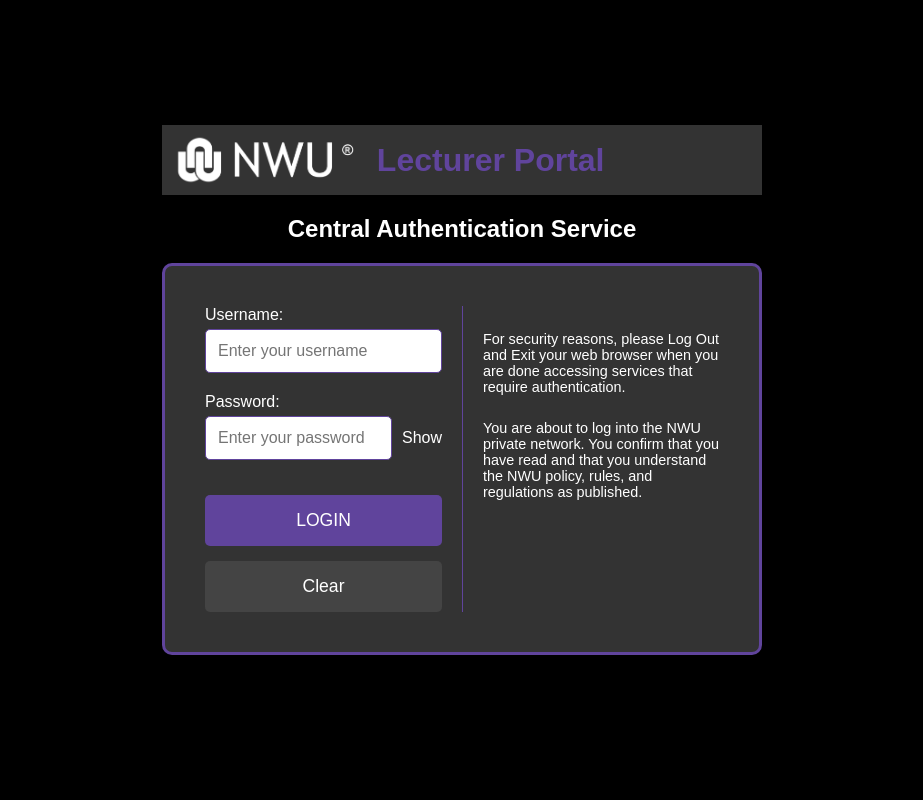
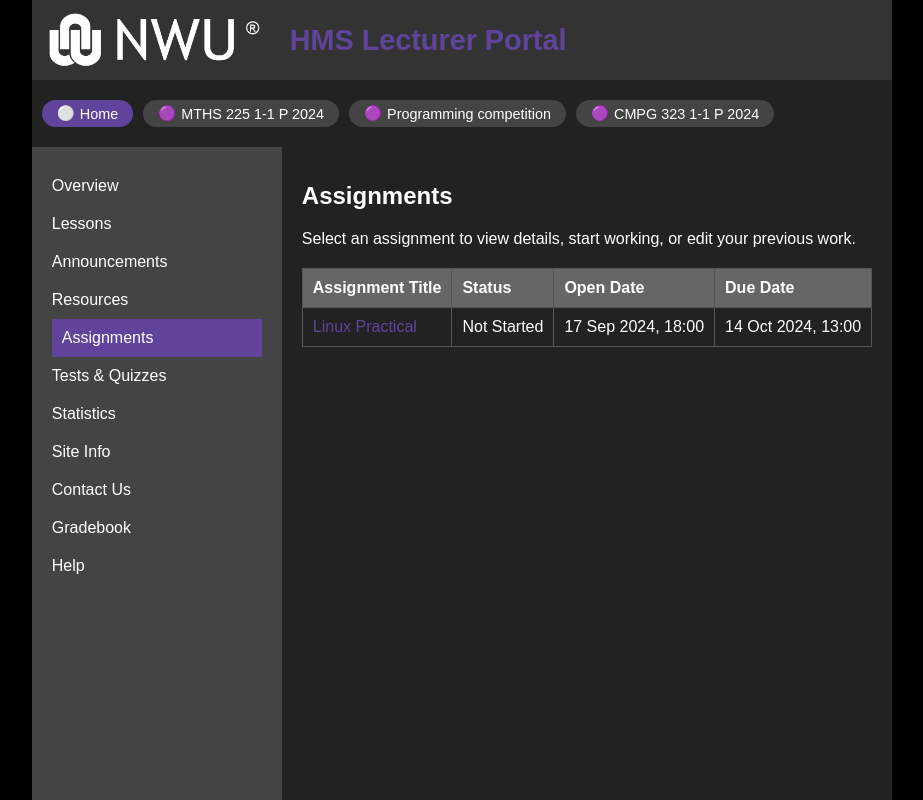
Before and after one commit to zainaaazz/FullStackWebApplication, a React (Create React App) app in the folder FRONT END/nwu-lecturer-portal/: page /assignments in a window 1280 px wide. Shown: the whole page, without its empty margins (178-1101 px from the left). Built offline with nearby package versions, Linux system fonts and the light colour scheme.

Commit message:
Assignments + Routing Front End

```diff
--- a/FRONT END/nwu-lecturer-portal/src/App.js
+++ b/FRONT END/nwu-lecturer-portal/src/App.js
@@ -1,16 +1,20 @@
 import React from 'react';
+import { BrowserRouter as Router, Route, Routes } from 'react-router-dom'; // Import React Router components
 import './App.css';
 import LoginForm from './components/LoginForm';
+import Assignments from './components/Assignments'; // Import the Assignments page
 
 function App() {
   return (
-    <div className="App">
-      <header className="header">
-        <img src={require('./assets/NWU-WhiteLogo.png')} alt="NWU Logo" className="nwu-logo" />
-        <h1 className="heading">Lecturer Portal</h1>
-      </header>
-      <LoginForm />
-    </div>
+    <Router>
+      <div className="App">
+
+        <Routes>
+          <Route path="/" element={<LoginForm />} /> {/* Route for the login form */}
+          <Route path="/assignments" element={<Assignments />} /> {/* Route for the assignments page */}
+        </Routes>
+      </div>
+    </Router>
   );
 }
 
--- /dev/null
+++ b/FRONT END/nwu-lecturer-portal/src/components/Assignments.css
@@ -0,0 +1,138 @@
+/* General layout and structure */
+.assignments-container {
+    display: flex;
+    flex-direction: column;
+    height: 100vh;
+    background-color: #222;
+    color: white;
+  }
+
+  /* Header styling */
+  .header {
+    display: flex;
+    align-items: center;
+    background-color: #333;
+    padding: 10px;
+  }
+
+ /* General Header Styling */
+.headerModules {
+    display: flex;
+    align-items: center;
+    background-color: #222;
+    padding: 10px;
+    gap: 10px; /* Space between tabs */
+    margin-top: 10px;
+    margin-bottom:10px;
+  }
+
+  /* Individual Module Tab */
+  .module-tab {
+    display: flex;
+    align-items: center;
+    background-color: #444; /* Default tab background */
+    color: white;
+    padding: 5px 15px;
+    border-radius: 20px;
+    cursor: pointer;
+    font-size: 0.9rem;
+  }
+
+  .module-tab.active {
+    background-color: #60449c; /* Active tab color (purple) */
+  }
+
+  .module-tab:hover {
+    background-color: #555; /* Hover color */
+  }
+
+  .module-tab .icon {
+    margin-right: 5px;
+  }
+
+  .module-tab .dropdown {
+    margin-left: 5px;
+    font-size: 0.8rem;
+  }
+
+  /* Responsive Flexbox for Overflow */
+  .headerModules {
+    flex-wrap: wrap;
+    overflow-x: auto;
+    white-space: nowrap;
+  }
+
+
+  .nwu-logo {
+    height: 60px;
+    margin-right: 20px;
+  }
+
+  .header h1 {
+    font-size: 1.8rem;
+    color: #60449c;
+  }
+
+  /* Content area */
+  .content {
+    display: flex;
+    flex-grow: 1;
+  }
+
+  /* Sidebar styling */
+  .sidebar {
+    background-color: #444;
+    width: 250px;
+    padding: 20px;
+  }
+
+  .sidebar ul {
+    list-style: none;
+    padding: 0;
+  }
+
+  .sidebar li {
+    padding: 10px 0;
+    cursor: pointer;
+  }
+
+  .sidebar li.active {
+    background-color: #60449c;
+    padding-left: 10px;
+  }
+
+  /* Main content styling */
+  .main-content {
+    flex-grow: 1;
+    padding: 20px;
+  }
+
+  .main-content h2 {
+    font-size: 1.5rem;
+    margin-bottom: 20px;
+  }
+
+  table {
+    width: 100%;
+    border-collapse: collapse;
+    margin-top: 20px;
+  }
+
+  table th, table td {
+    border: 1px solid #555;
+    padding: 10px;
+    text-align: left;
+  }
+
+  table th {
+    background-color: #666;
+  }
+
+  table td a {
+    color: #60449c;
+    text-decoration: none;
+  }
+
+  table td a:hover {
+    text-decoration: underline;
+  }
--- /dev/null
+++ b/FRONT END/nwu-lecturer-portal/src/components/Assignments.js
@@ -0,0 +1,79 @@
+import React, { useState } from 'react';
+import './Assignments.css';
+
+const Assignments = () => {
+  const [activeTab, setActiveTab] = useState('Home'); // Default active module
+
+  // Array of modules to render
+  const modules = [
+    { name: 'Home', icon: '⚪' },
+    { name: 'MTHS 225 1-1 P 2024', icon: '🟣' },
+    { name: 'Programming competition', icon: '🟣' },
+    { name: 'CMPG 323 1-1 P 2024', icon: '🟣' }
+  ];
+
+  return (
+    <div className="assignments-container">
+      <header className="header">
+        <img src={require('../assets/image.png')} alt="NWU Logo" className="nwu-logo" />
+        <h1 className="heading">HMS Lecturer Portal</h1>
+      </header>
+
+      {/* Module tabs */}
+      <header className="headerModules">
+        {modules.map((module, index) => (
+          <div
+            key={index}
+            className={`module-tab ${activeTab === module.name ? 'active' : ''}`}
+            onClick={() => setActiveTab(module.name)}
+          >
+            <span className="icon">{module.icon}</span>
+            <span>{module.name}</span>
+          </div>
+        ))}
+      </header>
+
+      <div className="content">
+        <div className="sidebar">
+          <ul>
+            <li>Overview</li>
+            <li>Lessons</li>
+            <li>Announcements</li>
+            <li>Resources</li>
+            <li className="active">Assignments</li>
+            <li>Tests & Quizzes</li>
+            <li>Statistics</li>
+            <li>Site Info</li>
+            <li>Contact Us</li>
+            <li>Gradebook</li>
+            <li>Help</li>
+          </ul>
+        </div>
+        <div className="main-content">
+          <h2>Assignments</h2>
+          <p>Select an assignment to view details, start working, or edit your previous work.</p>
+          <table>
+            <thead>
+              <tr>
+                <th>Assignment Title</th>
+                <th>Status</th>
+                <th>Open Date</th>
+                <th>Due Date</th>
+              </tr>
+            </thead>
+            <tbody>
+              <tr>
+                <td><a href="#">Linux Practical</a></td>
+                <td>Not Started</td>
+                <td>17 Sep 2024, 18:00</td>
+                <td>14 Oct 2024, 13:00</td>
+              </tr>
+            </tbody>
+          </table>
+        </div>
+      </div>
+    </div>
+  );
+};
+
+export default Assignments;
--- a/FRONT END/nwu-lecturer-portal/src/components/LoginForm.css
+++ b/FRONT END/nwu-lecturer-portal/src/components/LoginForm.css
@@ -9,6 +9,13 @@
   color: #60449c; /* NWU branding color */
   margin-bottom: 20px;
 }
+
+a {
+  color: #60449c;
+  text-decoration: underline;
+}
+
+
 
 .login-box {
   display: flex;
@@ -37,7 +44,8 @@
 
 h2 {
   font-size: 1.5rem;
-  margin-bottom: 20px;
+  margin-bottom: 15px;
+  margin-top: 15px;
 }
 
 .form-group {
@@ -168,4 +176,6 @@
   .clear-button {
     font-size: 0.9rem;
   }
+
+
 }
--- a/FRONT END/nwu-lecturer-portal/src/components/LoginForm.js
+++ b/FRONT END/nwu-lecturer-portal/src/components/LoginForm.js
@@ -1,4 +1,5 @@
 import React, { useState } from 'react';
+import { useNavigate } from 'react-router-dom'; // Import the useNavigate hook
 import './LoginForm.css';
 
 const LoginForm = () => {
@@ -6,6 +7,7 @@
   const [password, setPassword] = useState('');
   const [showPassword, setShowPassword] = useState(false);
   const [errors, setErrors] = useState({});
+  const navigate = useNavigate(); // Hook for navigation
 
   const validateForm = () => {
     let formErrors = {};
@@ -25,7 +27,8 @@
     e.preventDefault();
     const formErrors = validateForm();
     if (Object.keys(formErrors).length === 0) {
-      console.log('Logging in with:', { username, password });
+      // If validation passes, navigate to the assignments page
+      navigate('/assignments');
     } else {
       setErrors(formErrors);
     }
@@ -39,13 +42,15 @@
 
   return (
     <div className="login-container">
+       <header className="header">
+        <img src={require('../assets/image.png')} alt="NWU Logo" className="nwu-logo" />
+        <h1 className="heading">HMS Lecturer Portal</h1>
+      </header>
       <div className="center-section">
         <h2>Central Authentication Service</h2>
       </div>
       <div className="login-box">
-
         <div className="left-section">
-
           <form onSubmit={handleLogin}>
             <div className="form-group">
               <label htmlFor="username">Username:</label>
@@ -93,6 +98,12 @@
           <p className="disclaimer">
             You are about to log into the NWU private network. You confirm that you have read and that you understand the NWU policy, rules, and regulations as published.
           </p>
+          <p className="disclaimer">
+            <a href="https://www.nwu.ac.za/gov_man/policy/index.html" target="_blank">GOVERNANCE AND MANAGEMENT: Policies & Rules</a>
+         </p>
+          <p className="disclaimer">
+            <a href="https://services.nwu.ac.za/information-technology/policy-rules-and-guidelines-responsible-use-it" target="_blank">NWU IT RESPONSIBLE USAGE: Policy, Rules and Guidelines</a>
+          </p>
         </div>
       </div>
     </div>
```
Also changed, not shown: FRONT END/nwu-lecturer-portal/src/assets/image.png (added).
